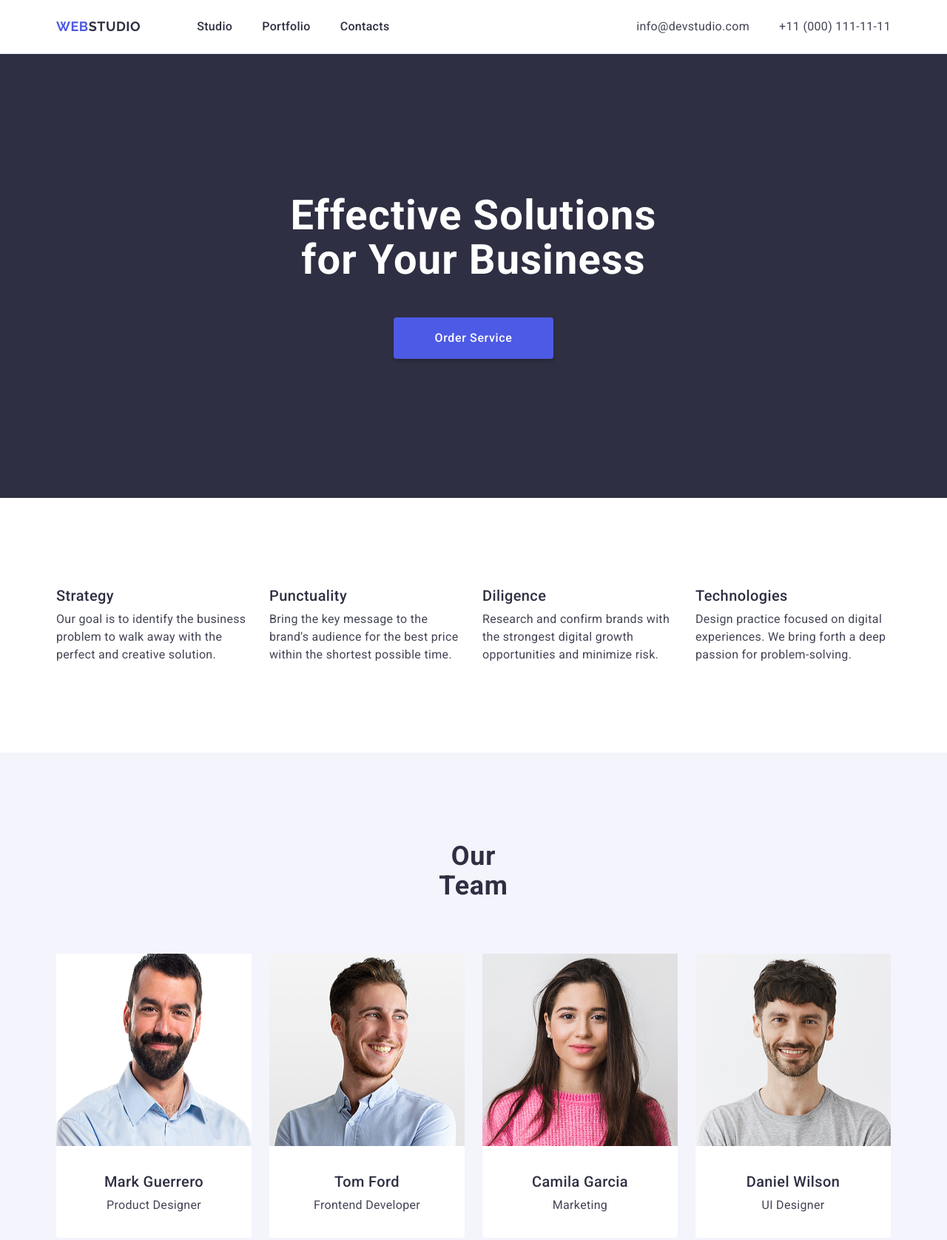
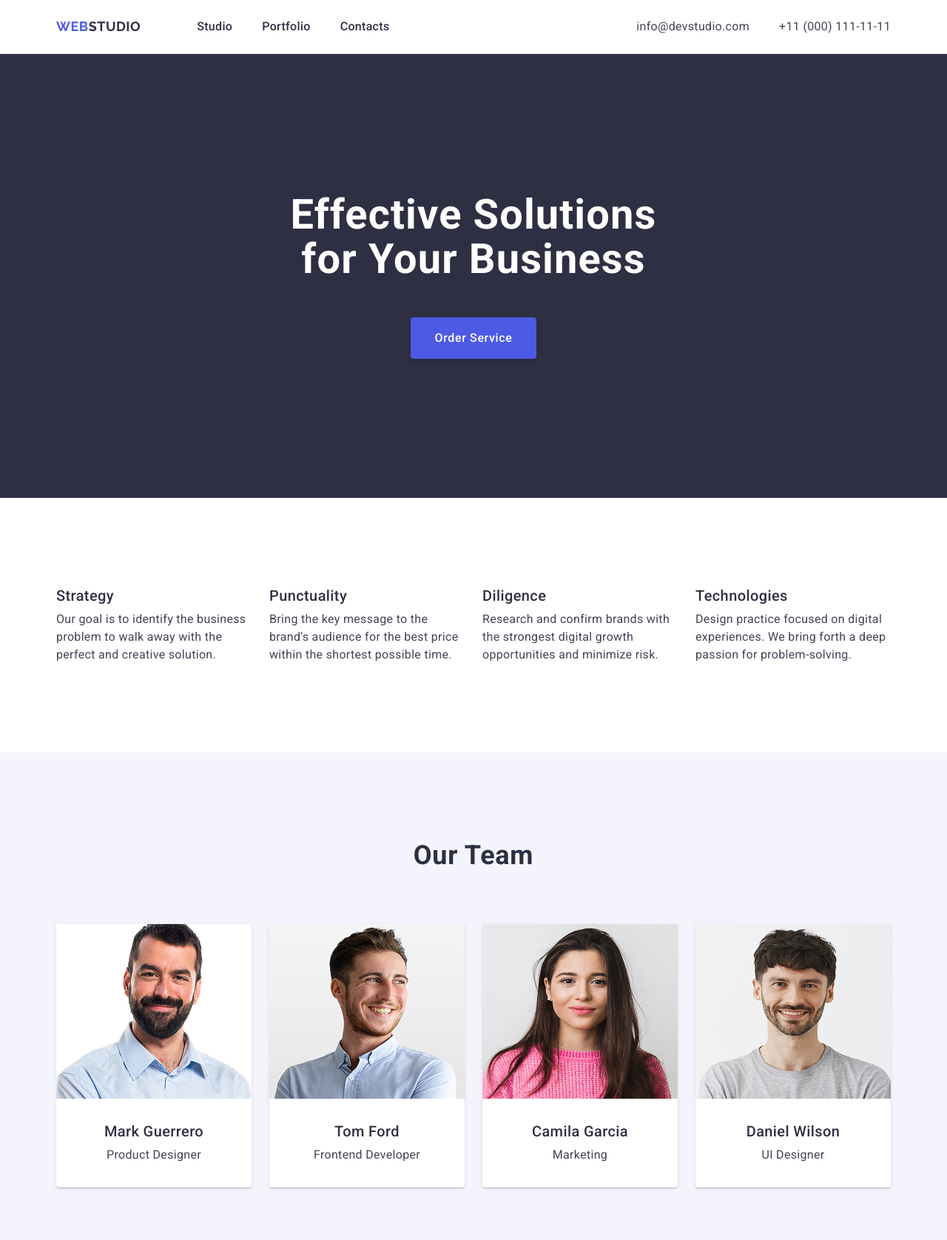
Before and after one commit to sergijminda9/goit-markup-hw-03, a plain HTML site: page index.html in a window 1280 px wide. Shown: the top 1676 px of the page at 74% size. Drawn offline with nearby package versions, Linux system fonts and the light colour scheme.

Commit message:
upd:hom-work-3-changes-are-ready

```diff
--- a/css/styles.css
+++ b/css/styles.css
@@ -1,3 +1,7 @@
+*/ :root {
+  --font-family: 'Roboto', sans-serif;
+}
+
 * {
   margin: 0;
   padding: 0;
@@ -10,14 +14,17 @@ body {
   color: #434455;
   background-color: #ffffff;
 }
+
 ul {
   list-style: none;
   padding: 0;
   margin: 0;
 }
 
-:root {
-  font-family: 'Roboto', sans-serif;
+img {
+  display: block;
+  max-width: 100%;
+  height: auto;
 }
 
 .container {
@@ -28,28 +35,21 @@ ul {
   margin-right: auto;
 }
 
-/*---------- navigation---------- */
-
 .header {
   background: #ffffff;
   border-bottom: 1px solid #e7e9fc;
-  /* width: 1440px;
-  height: 72px; */
-  /* padding-top: 24px;
-  padding-bottom: 24px; */
 }
+
 .header-conteiner {
   display: flex;
   align-items: center;
 }
 
 .navigation {
-
-  /* align-items: center;
-  display: flex; */
   display: flex;
   align-items: center;
   min-height: 72px;
+  margin-right: auto;
 }
 
 .navigation-link:hover,
@@ -63,31 +63,27 @@ ul {
 }
 
 .logo-in-header {
-  text-transform: uppercase;
-  text-decoration: none;
   font-family: 'Raleway', sans-serif;
   font-weight: 700;
   font-size: 18px;
-
-  /* line-height: 21px; */
   line-height: 1.17;
   letter-spacing: 0.03em;
   text-transform: uppercase;
   color: #4d5ae5;
   margin-right: 76px;
+  text-decoration: none;
 }
 
 .logo-two-part-in-header {
   font-family: 'Raleway', sans-serif;
   font-weight: 700;
   font-size: 18px;
-
-  /* line-height: 21px; */
-  line-height: 1.16667;
+  line-height: 1.17;
   letter-spacing: 0.03em;
   text-transform: uppercase;
   color: #2e2f42;
 }
+
 .navigation-menu-lists {
   display: flex;
   list-style: none;
@@ -103,13 +99,12 @@ ul {
   display: flex;
   gap: 40px;
 }
+
 .navigation-link {
   text-decoration: none;
   font-family: var(--font-family);
   font-weight: 500;
   font-size: 16px;
-
-  /* line-height: 24px; */
   line-height: 1.5;
   letter-spacing: 0.02em;
   color: #2e2f42;
@@ -121,8 +116,6 @@ ul {
   font-family: var(--font-family);
   font-weight: 400;
   font-size: 16px;
-
-  /* line-height: 24px; */
   line-height: 1.5;
   letter-spacing: 0.02em;
   color: #434455;
@@ -135,8 +128,6 @@ ul {
   font-family: var(--font-family);
   font-weight: 400;
   font-size: 16px;
-
-  /* line-height: 24px; */
   line-height: 1.5;
   letter-spacing: 0.02em;
   color: #434455;
@@ -147,68 +138,60 @@ ul {
 /* -------------------HERO-------------- */
 
 .hero {
-   /* max-width: 1440px; */
   margin-left: auto;
   margin-right: auto;
   text-align: center;
-
-
   padding: 188px 0;
   background: #2e2f42;
   display: flex;
   justify-content: center;
   align-items: center;
+  flex-direction: column;
+  max-width: 1440px;
 }
-
-
 
 .hero-titel {
   font-family: 'Roboto', sans-serif;
   font-weight: 700;
   font-size: 56px;
-
-  /* line-height: 60px; */
-  line-height: 1.07143;
+  line-height: 1.07;
   letter-spacing: 0.02em;
   text-align: center;
   color: #fff;
   margin-bottom: 48px;
   max-width: 496px;
-  align-items: center;
-  flex-shrink: 0;
 }
 
 .hero-btn {
   font-family: var(--font-family);
   font-weight: 500;
   font-size: 16px;
-
-  /* line-height: 24px; */
   line-height: 1.5;
   letter-spacing: 0.04em;
   color: #fff;
-
   box-shadow: 0 4px 4px 0 rgba(0, 0, 0, 0.15);
   background: #4d5ae5;
   cursor: pointer;
   border: none;
   border-radius: 4px;
-  height: 56px;
   padding: 16px 32px;
   display: block;
   margin: 0 auto;
-  min-width: 216px;
-  height: auto;
+  min-width: 169px;
+  height: 56px;
 }
+
 .hero-btn:hover,
 .hero-btn:focus {
   background-color: #404bbf;
 }
+
 /* ---------features------- */
 
 .features {
   padding: 120px 0;
 }
+
 .visually-hidden {
   position: absolute;
   width: 1px;
@@ -221,30 +204,30 @@ ul {
   clip: rect(0 0 0 0);
   overflow: hidden;
 }
+
 .features-list {
   display: flex;
   gap: 24px;
 }
+
 .features-item {
   width: calc((100% - 72px) / 4);
 }
+
 .features-subtitle {
   font-family: var(--font-family);
   font-weight: 500;
   font-size: 20px;
-
-  /* line-height: 24px; */
   line-height: 1.2;
   letter-spacing: 0.02em;
   color: #2e2f42;
   margin-bottom: 8px;
 }
+
 .features-text {
   font-family: var(--font-family);
   font-weight: 400;
   font-size: 16px;
-
-  /* line-height: 24px; */
   line-height: 1.5;
   letter-spacing: 0.02em;
   color: #434455;
@@ -253,36 +236,23 @@ ul {
 /* ------------TEAM ----------*/
 .team {
   padding: 120px 0;
-  box-sizing: border-box;
   background: #f4f4fd;
 }
+
 .team-titel {
   font-family: 'Roboto', sans-serif;
   font-weight: 700;
   font-size: 36px;
-
-  /* line-height: 40px; */
-  line-height: 1.11111;
+  line-height: 1.11;
   letter-spacing: 0.02em;
   text-align: center;
   color: #2e2f42;
-
-  text-align: center;
-  max-width: 162px;
-  margin: 0 auto;
   margin-bottom: 72px;
 }
+
 .team-list {
   display: flex;
   gap: 24px;
-
-  list-style: none;
-  margin: 0;
-  display: flex;
-  border-radius: 0 0 4px 4px; */
-  padding: 0px 0px 32px;
-  padding: 0;
-  box-sizing: border-box;
 }
 
 .team-item {
@@ -290,58 +260,52 @@ ul {
   overflow: hidden;
   width: calc((100% - 72px) / 4);
   background-color: #ffffff;
-}
-.team-img {
-  background: #ffffff;
+  box-shadow: 0px 1px 6px rgba(46, 47, 66, 0.08),
+    0px 1px 1px rgba(46, 47, 66, 0.16), 0px 2px 1px rgba(46, 47, 66, 0.08);
 }
 
 .container-subtitei-text {
-  padding: 32px 16px;
+  padding: 32px 0;
 }
 
 .team-subtitel {
   font-family: var(--font-family);
   font-weight: 500;
   font-size: 20px;
-
-
   line-height: 1.2;
   letter-spacing: 0.02em;
   text-align: center;
   color: #2e2f42;
-  padding-bottom: 8px;
+  margin-bottom: 8px;
 }
+
 .team-text {
   font-family: var(--font-family);
   font-weight: 400;
   font-size: 16px;
-
-  line-height: 24px;
   line-height: 1.5;
   letter-spacing: 0.02em;
   text-align: center;
   color: #434455;
 }
 
-/*------------------------- PORNFOLIO-------------------- */
+/*------------------------- PORTFOLIO -------------------- */
 
 .portfolio {
   padding: 120px 0;
 }
+
 .portfolio-titel {
   margin-bottom: 72px;
   font-family: 'Roboto', sans-serif;
   font-weight: 700;
   font-size: 36px;
-
-
-  line-height: 1.11111;
+  line-height: 1.11;
   letter-spacing: 0.02em;
   text-align: center;
   color: #2e2f42;
-  /* padding-top: 120px;
-  padding-bottom: 72px; */
 }
+
 .portfolio-list {
   list-style: none;
   padding: 0;
@@ -352,36 +316,33 @@ ul {
   row-gap: 48px;
 }
 
+.portfolio-item {
+  width: calc((100% - 48px) / 3);
+}
+
 .container-portfolio-subtitel-text {
   padding: 32px 16px;
   border: 1px solid #e7e9fc;
   border-top: none;
-
 }
 
-.portfolio-item {
-  width: calc((100% - 48px) / 3);
-}
 .portfolio-subtitel {
   font-family: var(--font-family);
   font-weight: 500;
   font-size: 20px;
-
-
   line-height: 1.2;
   letter-spacing: 0.02em;
   color: #2e2f42;
   margin-bottom: 8px;
 }
+
 .portfolio-text {
   font-family: var(--font-family);
   font-weight: 400;
   font-size: 16px;
-
   line-height: 1.5;
   letter-spacing: 0.02em;
   color: #434455;
-
 }
 
 /* --------------------footer-------------- */
@@ -398,32 +359,28 @@ ul {
   align-items: baseline;
 }
 
-.container-footer-logo {
-  padding-bottom: 16px;
-}
-/* padding: 100px 1020px 100px 156px; */
 .footer-logo {
   text-transform: uppercase;
   text-decoration: none;
   font-family: 'Raleway', sans-serif;
   font-weight: 700;
   font-size: 18px;
-
-
-  line-height: 1.16667;
+  line-height: 1.17;
   letter-spacing: 0.03em;
   text-transform: uppercase;
   color: #4d5ae5;
+  display: inline-block;
+  margin-bottom: 0;
+  padding: 0;
 }
+
 .footer-logo-two {
   text-transform: uppercase;
   text-decoration: none;
   font-family: 'Raleway', sans-serif;
   font-weight: 700;
   font-size: 18px;
-
-  /* line-height: 21px; */
-  line-height: 1.16667;
+  line-height: 1.17;
   letter-spacing: 0.03em;
   text-transform: uppercase;
   color: #f4f4fd;
@@ -433,11 +390,9 @@ ul {
   font-family: var(--font-family);
   font-weight: 400;
   font-size: 16px;
-
-  /* line-height: 24px; */
   line-height: 1.5;
   letter-spacing: 0.02em;
   color: #f4f4fd;
-  /* padding-top: 16px; */
-  width: 300px;
+  max-width: 264px;
+  width: 100%;
 }
```
Lines whose indentation alone changed are shown as unchanged.
